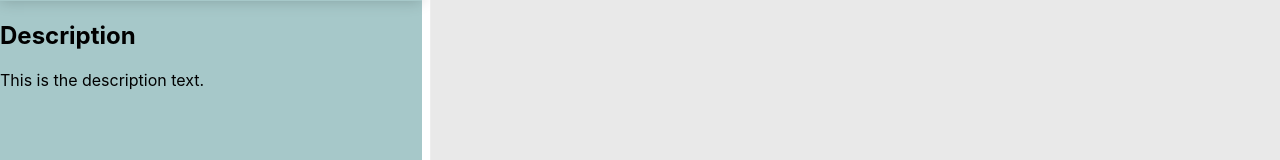
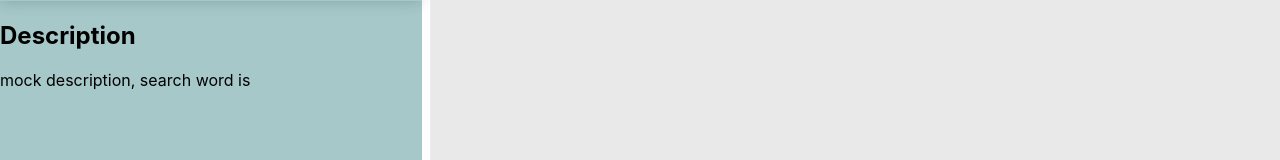
Before and after one commit to Wifi-G9/frontend, a React (Create React App) app in the folder g9frontend/: page / in a window 1280 px wide. Shown: the part 385-545 px from the top of the page. Built offline with nearby package versions, Linux system fonts and the light colour scheme.

Commit message:
Description: Add call to backend and word parameter
Signed-off-by: Andrei-Fabian-Pop <andrei.fabian.pop@gmail.com>

```diff
--- a/g9frontend/src/components/Description/Description.tsx
+++ b/g9frontend/src/components/Description/Description.tsx
@@ -1,9 +1,36 @@
-// Description.tsx
-import React from 'react';
+import React, {useCallback, useEffect, useState} from 'react';
+import axios from 'axios';
 
+const DescriptionWord = (data: { theWord: string }) => {
+    // FIXME: change this to true if you want an actual call to the backend
+    const useBackendData: boolean = false;
+    const [descriptionText, setDescriptionText] = useState(""); // Replace with your desired text
 
-const DescriptionWord: React.FC= () => {
-    const descriptionText = "This is the description text."; // Replace with your desired text
+    const fetchData = useCallback(async (query: string) => {
+        try {
+            let apiUrl = `/describe?message=${query}`;
+
+            axios.get(apiUrl).then((response) => {
+                let description = response.data["response"];
+                setDescriptionText(description);
+            }).catch((error) => {
+                console.error('Axios error when fetching data from backend for interest-over-time:', error);
+            });
+        } catch (e) {
+            console.error('Error fetching data from backend:', e);
+        }
+    }, []);
+
+    useEffect(() => {
+        if (useBackendData) {
+            fetchData(data.theWord).then(() => {
+                    console.log(descriptionText);
+                }
+            );
+        } else {
+            setDescriptionText(`mock description, search word is ${data.theWord}`);
+        }
+    }, [fetchData, data, descriptionText, useBackendData]);
 
     return (
         <div>
--- a/g9frontend/src/components/MainPage/MainPage.tsx
+++ b/g9frontend/src/components/MainPage/MainPage.tsx
@@ -22,6 +22,7 @@ export const MainPage: React.FC = () => {
     const [theWord, setSearchTerm] = useState('');
 
     const handleSearch = (searchTerm: string) => {
+        console.log("User searched for:", theWord);
         setSearchTerm(searchTerm);
     };
 
@@ -63,7 +64,7 @@ export const MainPage: React.FC = () => {
                     <div className="leftContainer">
                         <div className="GraphContainer">
                             <GraphComponent/>
-                            <DescriptionWord />
+                            <DescriptionWord theWord={theWord}/>
                         </div>
                     </div>
                     <div className="rightContainer">
```
Also changed, not shown: g9frontend/src/components/Description/DescriptionStyle.css (added).
